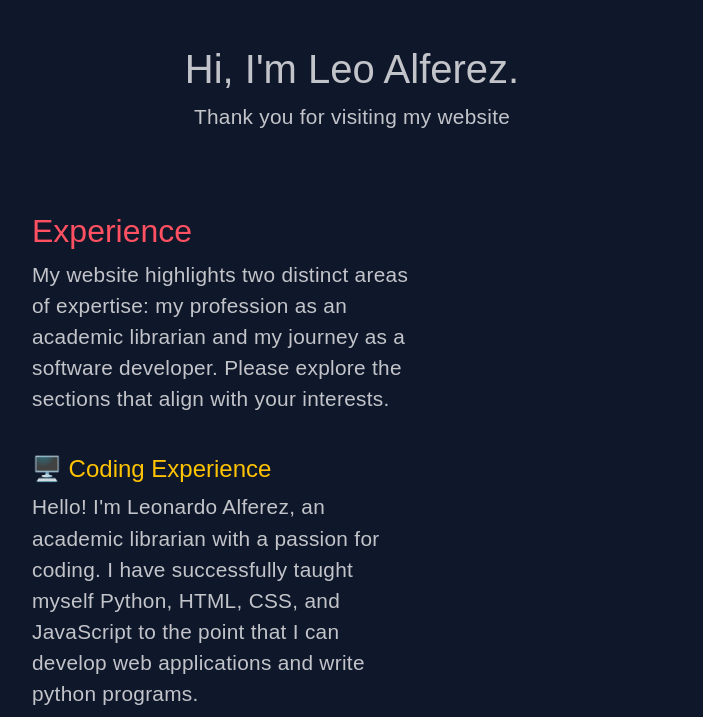
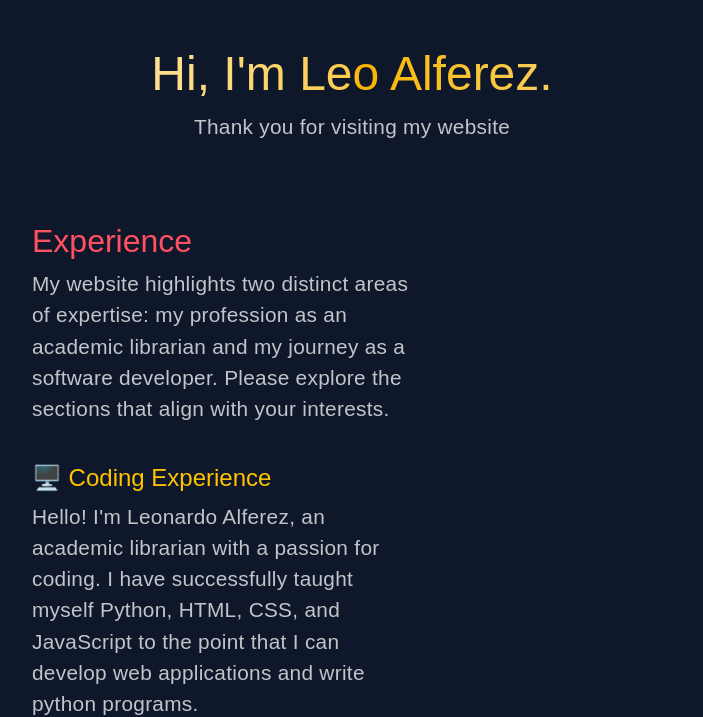
Before and after one commit to LimitsAtInfinity01/leo_alferez_portfolio, an Eleventy site: page src/index.html in a window 1280 px wide. Shown: the part 119-836 px from the top of the page, without its empty margins (288-991 px from the left). Built offline with nearby package versions, Linux system fonts and the light colour scheme; Eleventy itself is replaced by a stand-in of ours; files that its build step writes are made by us from their sources; a web font is replaced by a local one.

Commit message:
added better style to the welcome message

```diff
--- a/src/styles/core_style.css
+++ b/src/styles/core_style.css
@@ -19,6 +19,7 @@
     --txt-general-p-color: rgba(255, 255, 255, 0.75); /* white with 75% opacity */
 
     --txt-general-p-size: 1.3rem;
+    --h1-text-size: 3rem;
     --h2-subtitle-size: 2rem;
     --h3-subtitle-size: 1.5rem;
 
@@ -39,6 +40,17 @@
 
 * {
     box-sizing: border-box;
+}
+
+
+h1 {
+    background: #FCEABB;
+    background: linear-gradient(to right, #FCEABB 0%, #FCCD4D 50%, #F8B500 51%, #FBDF93 100%);
+    -webkit-background-clip: text;
+    background-clip: text;
+    -webkit-text-fill-color: transparent;
+
+    font-size: var(--h1-text-size);
 }
 
 body {
@@ -156,6 +168,7 @@ body {
         width: auto;
         padding-left: 1.5rem;
         padding-right: 1.5rem;
+        padding-bottom: 1rem;
     }
 
     .section {
```
Also changed, not shown: 1 other file.
